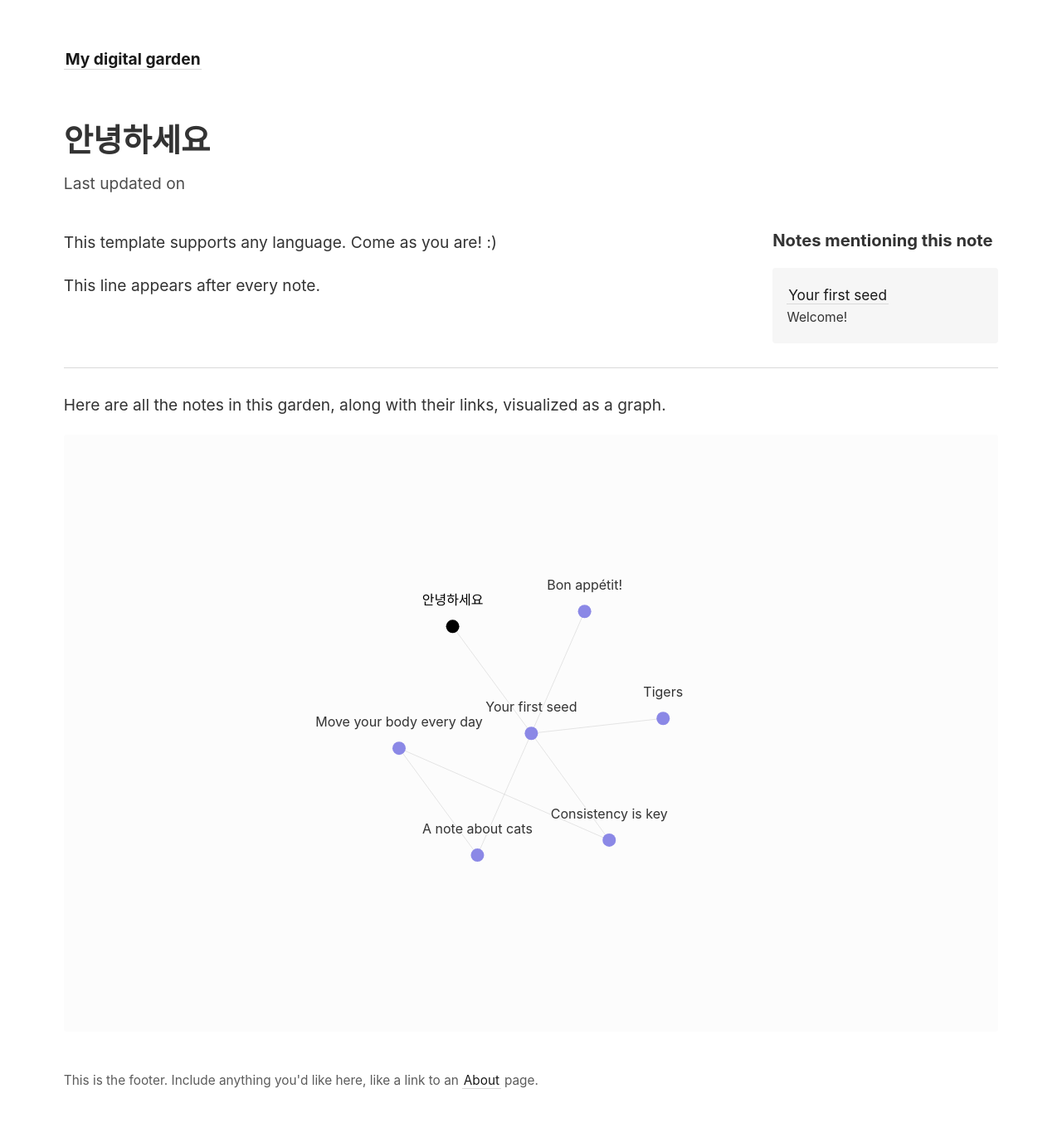
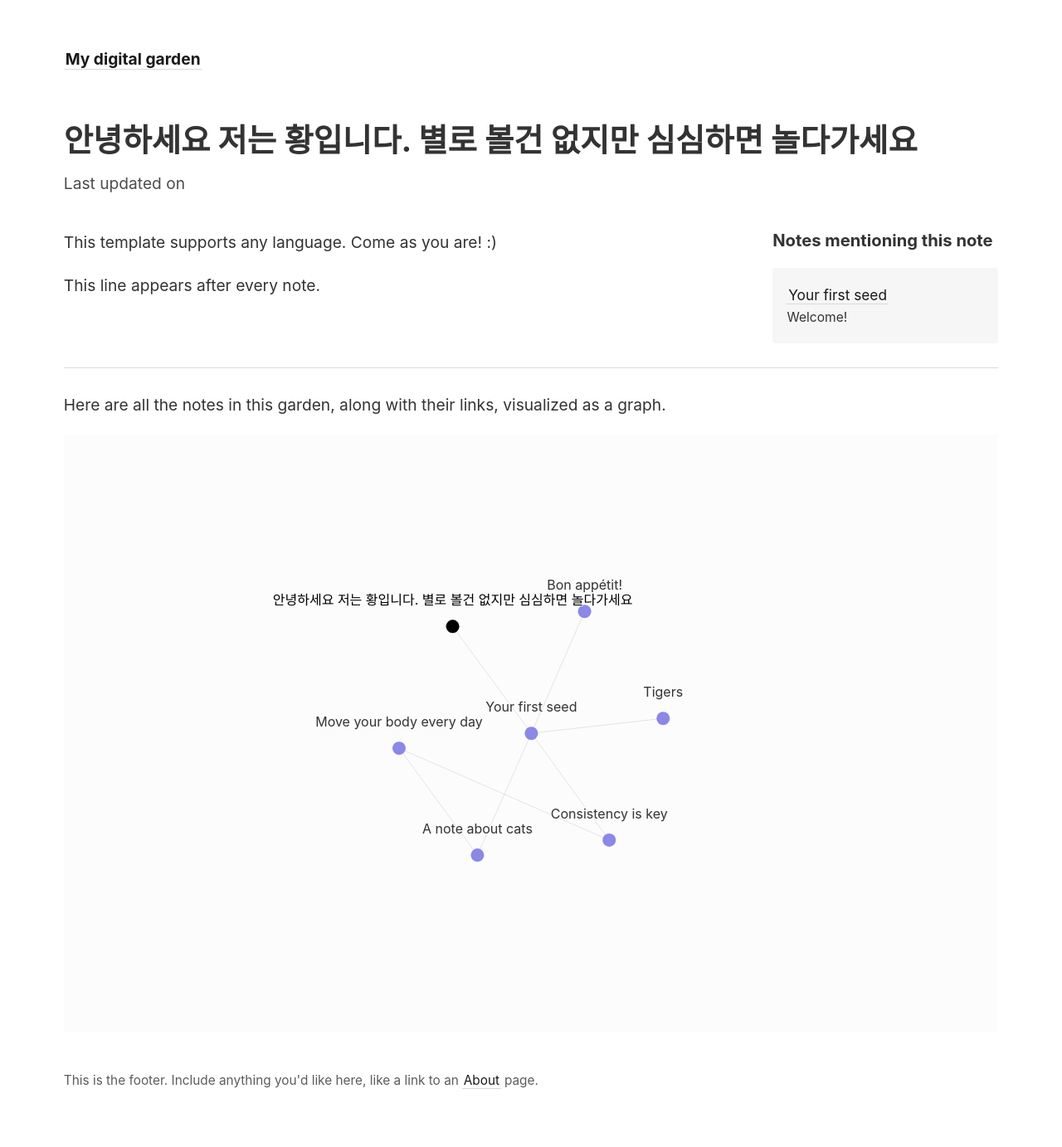
Before and after one commit to kimheyyy/kimheyyy.github.io, a Jekyll site: the page built from _notes/안녕하세요.md, in a window 1280 px wide. Shown: the whole page at 83% size. Built offline with Jekyll 4.4.1, drawn with Linux system fonts in a browser that asks for light colours.

Commit message:
Update content

```diff
--- a/_notes/안녕하세요.md
+++ b/_notes/안녕하세요.md
@@ -1,5 +1,5 @@
 ---
-title: 안녕하세요
+title: 안녕하세요 저는 황입니다. 별로 볼건 없지만 심심하면 놀다가세요
 ---
 
 This template supports any language. Come as you are! :)
```
